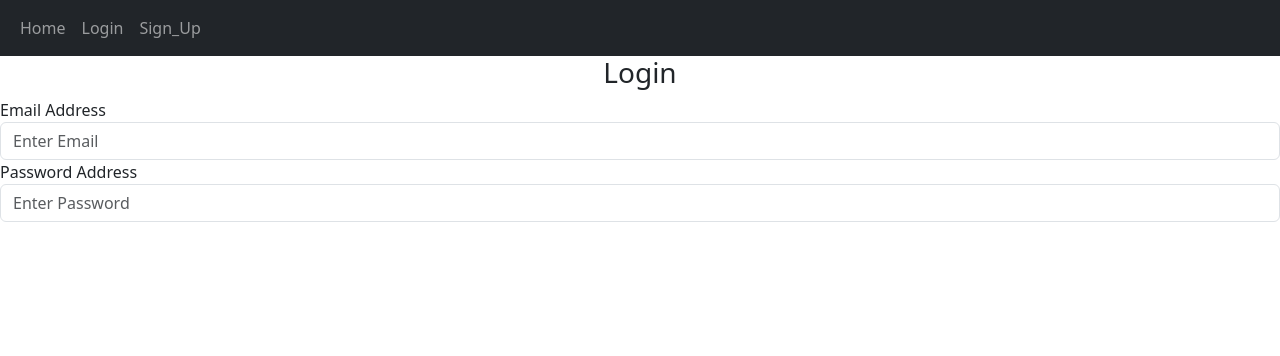
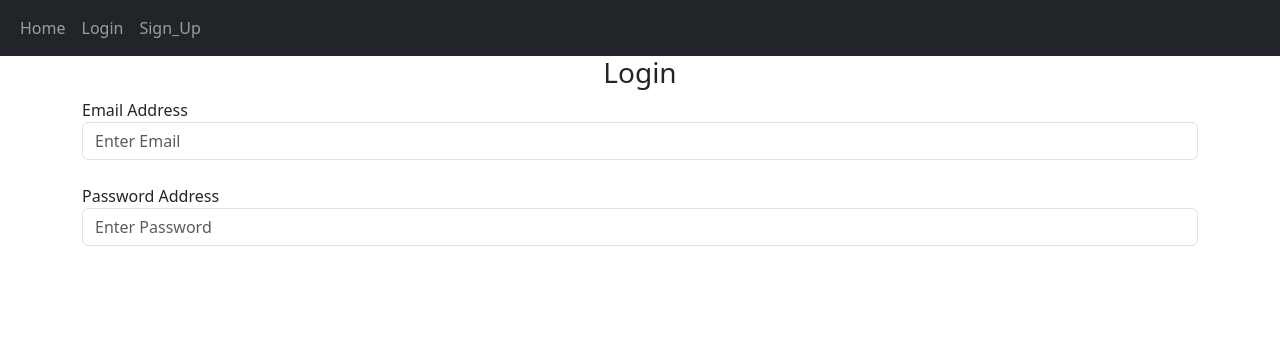
Before and after one commit to kaviyaM019/Blog_flask, a Flask app: page /login in a window 1280 px wide. Shown: the top 356 px of the page. Run offline with Flask 3, Linux system fonts and the light colour scheme.

Commit message:
bugfixed

```diff
--- a/website/templates/base.html
+++ b/website/templates/base.html
@@ -30,7 +30,7 @@
    </nav>
 
 
-  <div class="c ontainer">{% block content %}{% endblock %}</div>
+  <div class="container">{% block content %}{% endblock %}</div>
   <script src="https://cdn.jsdelivr.net/npm/bootstrap@5.3.3/dist/js/bootstrap.bundle.min.js" integrity="sha384-YvpcrYf0tY3lHB60NNkmXc5s9fDVZLESaAA55NDzOxhy9GkcIdslK1eN7N6jIeHz" crossorigin="anonymous">
 
   </script>
--- a/website/templates/login.html
+++ b/website/templates/login.html
@@ -11,6 +11,7 @@
           class="form-control"
           placeholder="Enter Email"
           />
+          <br>
           <label for="password">Password Address</label>
         <input
          type="password"
```
